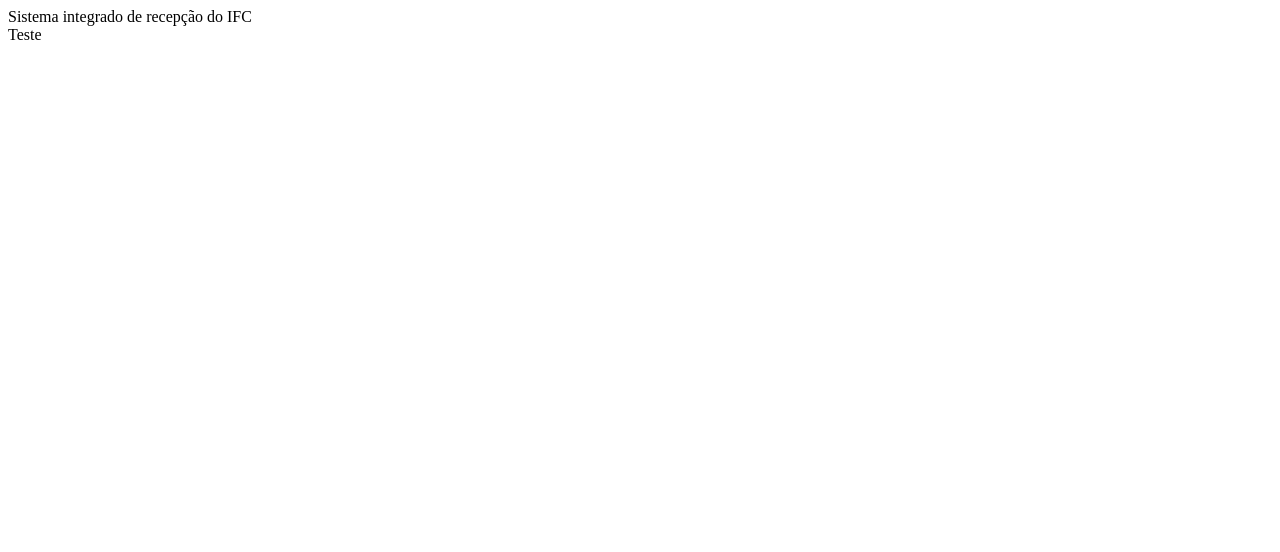
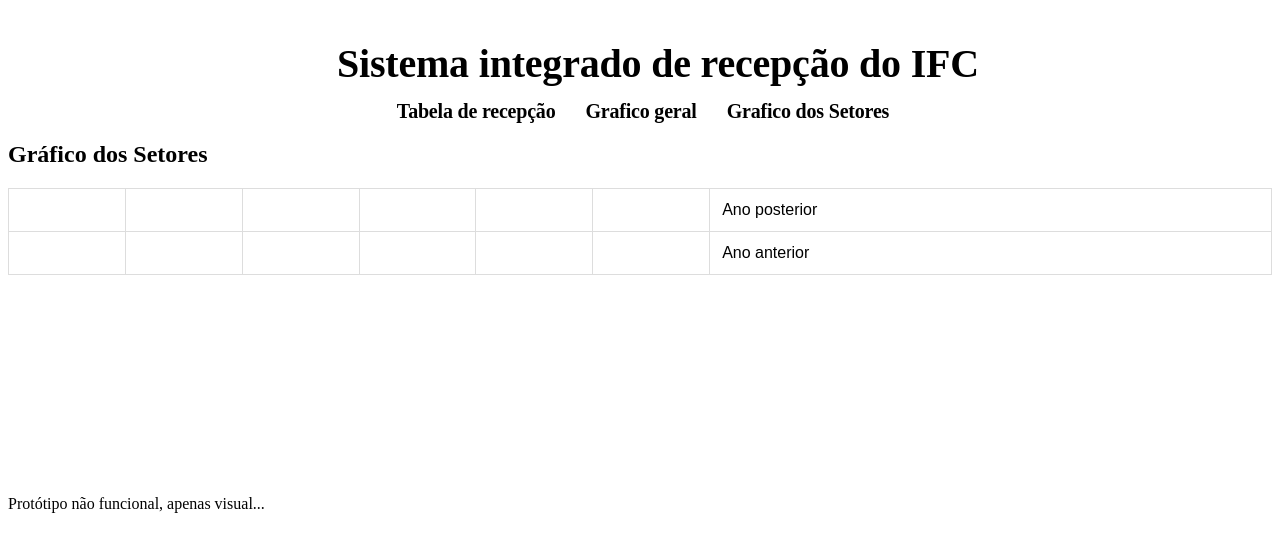
Before and after one commit to prodwillzera/IFC-Project, a plain HTML site: page page3.html in a window 1280 px wide. Drawn offline with Linux system fonts and the light colour scheme.

Commit message:
Atulizando dados

```diff
--- a/page3.html
+++ b/page3.html
@@ -3,10 +3,64 @@
 <head>
     <meta charset="UTF-8">
     <meta name="viewport" content="width=device-width, initial-scale=1.0">
+    <link rel="stylesheet" href="style.css">
     <title>Recepção IFC - Campus Fraiburgo</title>
 </head>
-<body>
-    <header>Sistema integrado de recepção do IFC</header>
-    <nav>Teste</nav>
-</body>
+    <body>
+        <div class="navbar">
+            <header>
+                <h1 class="title">Sistema integrado de recepção do IFC</h1>
+            </header>
+            <nav>
+                <ul class="list">
+                    <li><a class="table" href="page1.html">Tabela de recepção</a></li>
+                    <li><a class="graph" href="#">Grafico geral</a></li>
+                    <li><a class="graph1" href="page3.html">Grafico dos Setores</a></li>
+                </ul>
+            </nav>
+        </div>
+        <main>
+            <h2 class="subtitle">Gráfico dos Setores</h2>
+            <table style="width:100%">
+                <tr>
+                    <th class="day"></th>
+                    <th class="name"></th>
+                    <th class="why"></th>
+                    <th class="entry"></th>
+                    <th class="exit"></th>
+                    <th class="score"></th>
+                    <th class="ano-posterior">
+                        <button class="save">Ano posterior</button>
+                    </th>
+                </tr>
+                <tr>
+                    <p>
+                        <td>
+                            <a href=""></a>
+                        </td>
+                        <td>
+                            <a href=""></a>
+                        </td>
+                        <td>
+                            <a href=""></a>
+                        </td>
+                        <td>
+                            <a href=""></a>
+                        </td>
+                        <td>
+                            <a href=""></a>
+                        </td>
+                        <td>
+                            <a href=""></a>
+                        </td>
+                        <td>
+                            <button class="save">Ano anterior</button>
+                        </td>
+                    </p>
+                </tr>
+            </table>
+        </main>
+        <p class="teste">Protótipo não funcional, apenas visual...</p>
+
+    </body>
 </html>
--- a/style.css
+++ b/style.css
@@ -0,0 +1,91 @@
+.navbar{
+    position: relative;
+    background-size: 24px 24px;
+    background-repeat: no-repeat;
+    background-position: left 50%;
+    padding-left: 36px;
+    font-size: 20px;
+    letter-spacing: -0.2px;
+    font-weight: 600;
+    min-height: 58px;
+    padding-top: 19px;
+    line-height: 20px;
+    text-decoration: none;
+    text-align: center;
+}
+.list {
+    list-style-type: none;
+}
+.table {
+    text-decoration: none;
+    color: black;
+}
+.graph {
+    text-decoration: none;
+    color: black;
+}
+.graph1 {
+    text-decoration: none;
+    color: black;
+}
+ul {
+    justify-content: center;
+    align-items: center;
+    display: flex;
+    padding: 0;
+    list-style-type: none;
+}
+li {
+    margin-right: 30px;
+}
+table {
+    width: 100%;
+    border-collapse: collapse; /* Bordas unidas */
+    margin: 20px 0;
+    font-family: Arial, sans-serif;
+}
+th, td {
+    border: 1px solid #ddd; /* Borda cinza clara */
+    padding: 12px;
+    text-align: left;
+}
+th {
+    background-color: white;
+    color: #333;
+}
+tr:hover {
+    background-color: lightgray;
+} /* Efeito de destaque */
+
+    /* Input invisível para simular tabela editável */
+    .input-cell {
+        width: 100%;
+        border: none;
+        outline: none;
+        background: transparent;
+        padding: 0;
+        font-size: 14px;
+    }
+
+button {
+    background-color: transparent;
+    border: none;
+    padding: 0;
+    margin: 0;
+    font: inherit;
+    color: inherit;
+    cursor: pointer;
+}
+
+.teste {
+    padding-top: 200px; /* Ajuste o valor do padding como necessário */
+
+    border-radius: 5px; /* Bordas arredondadas para melhorar a aparência */
+}
+
+.ano-posterior{
+    text-decoration: none;
+    font-weight: normal;
+    font: inherit;
+    color: inherit;
+}
```
Also changed, not shown: page2.html (+58 -4 lines).
